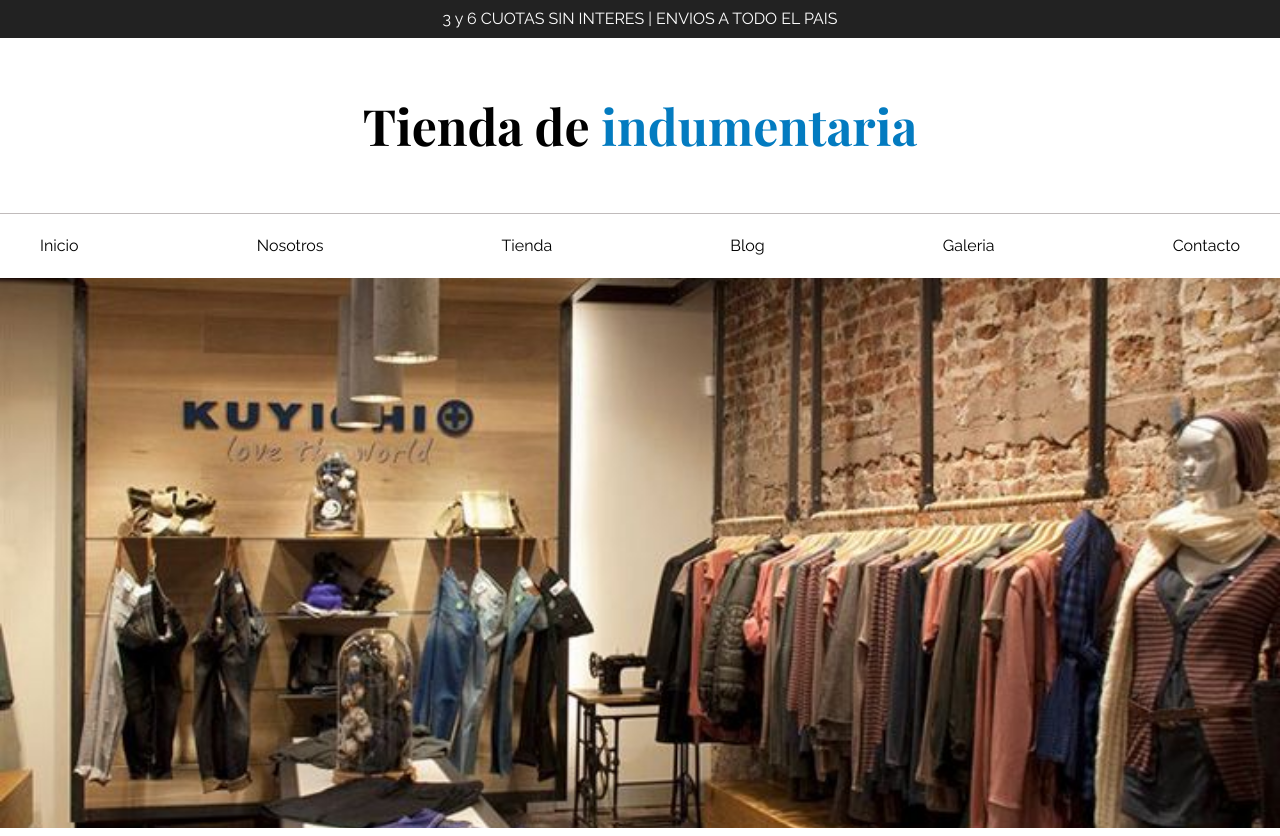
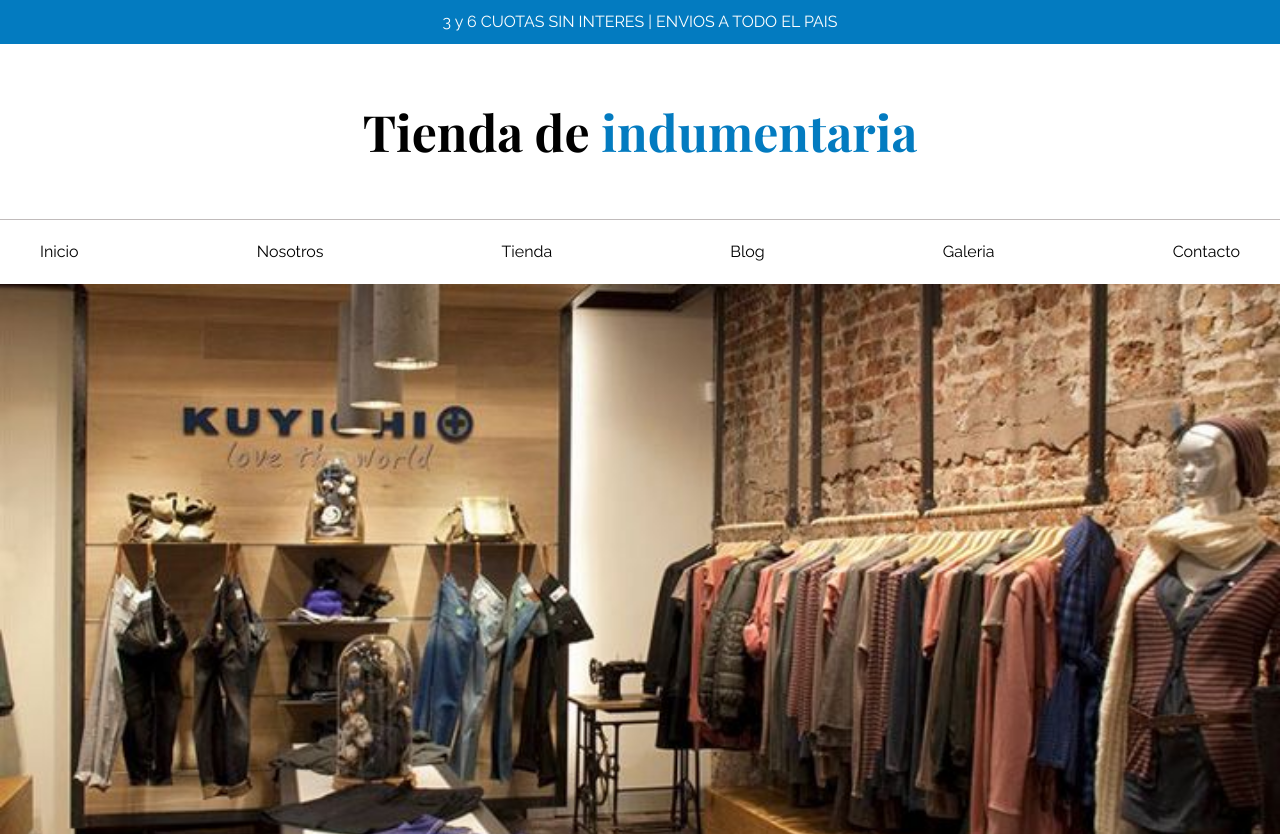
Before and after one commit to Nicoreigner/repositoriodeNicoReigner, a plain HTML site: page index.html in a window 1280 px wide. Shown: the top 836 px of the page. Drawn offline with nearby package versions, Linux system fonts and the light colour scheme.

Commit message:
cambio color promo

```diff
--- a/css/app.css
+++ b/css/app.css
@@ -260,3 +260,9 @@ img{
     margin-top: 5rem;
     text-align: center;
 }
+.promo-cuotas{
+    background-color: #037bc0;
+    color: #fff;
+    text-align:center;
+    padding: 1rem;
+}
--- a/index.html
+++ b/index.html
@@ -12,10 +12,10 @@
 
     <link rel="stylesheet" href="css/app.css">
 </head>
-<body>
-    <div style="background-color: #222; color: #fff; text-align: center;padding: 7px 0; font-family:"Raleway", sans-serif; letter-spacingg: 1px;">
-        3 y 6 CUOTAS SIN INTERES | ENVIOS A TODO EL PAIS
-    </div>
+<div class="promo-cuotas">
+    3 y 6 CUOTAS SIN INTERES | ENVIOS A TODO EL PAIS
+</div>
+
     <header>
         <h1 class="title">
             Tienda de <span> indumentaria </span>
```
